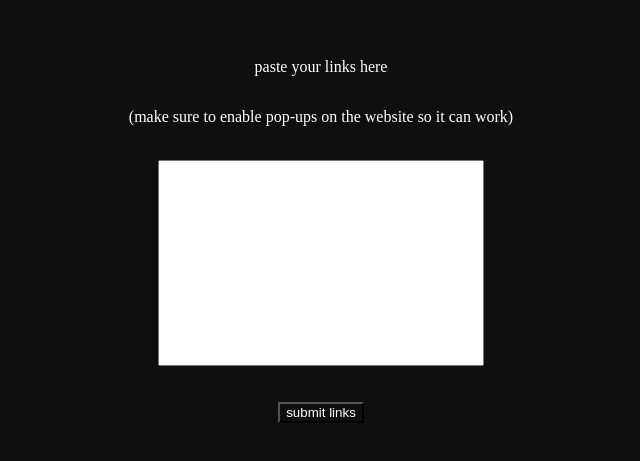
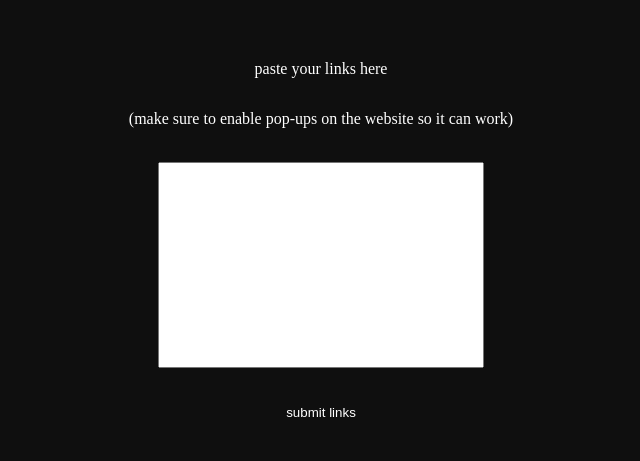
Before and after one commit to Richardcxz/bulk, a plain HTML site: page index.html in a window 1280 px wide. Shown: the part 159-620 px from the top of the page, 319-959 px from the left. Drawn offline with Linux system fonts and the light colour scheme.

Commit message:
style fix

```diff
--- a/style.css
+++ b/style.css
@@ -25,8 +25,9 @@ textarea{
 button {
     cursor: pointer;
     display: inline;
-    background-color: #0F0F0F;
     color: white;
+    border: none;
+    background-color: transparent;
 }
 
 @media only screen and (max-width: 600px) {
```
